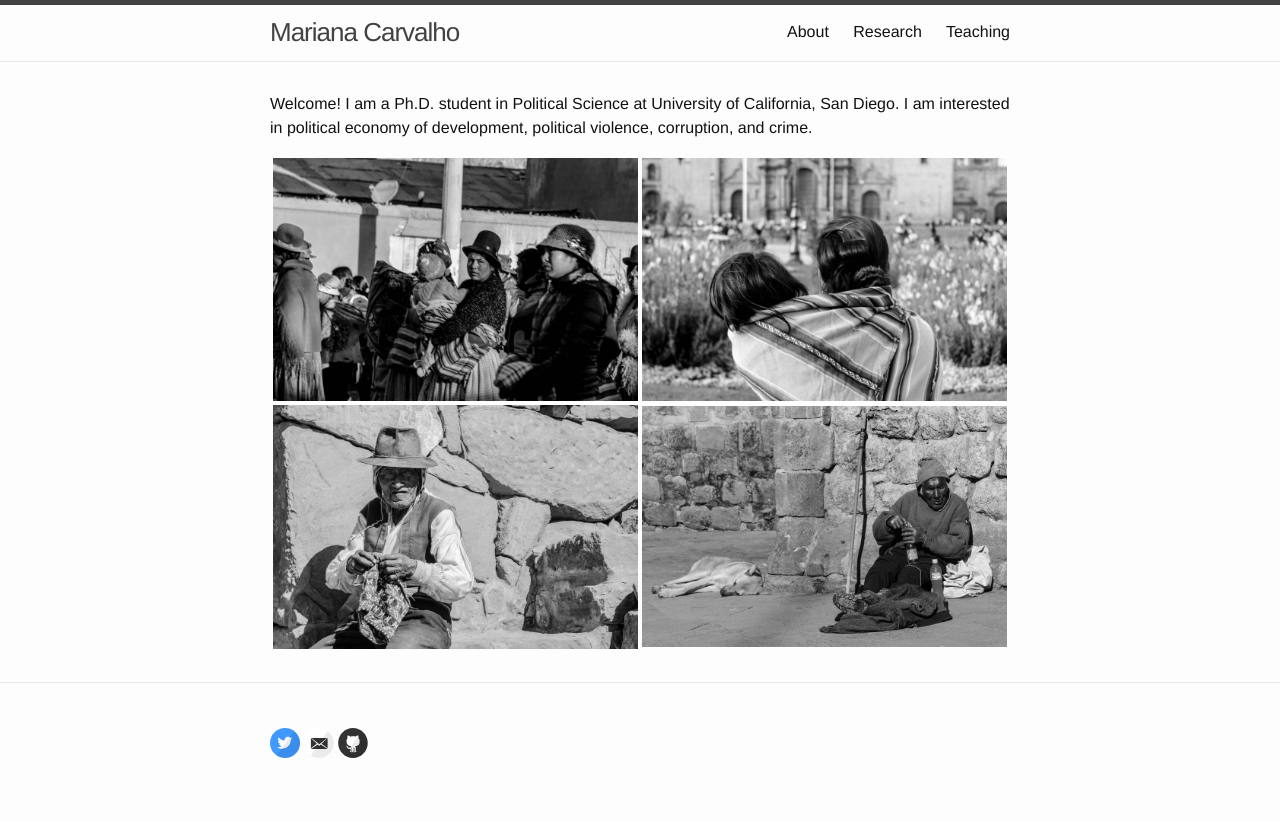
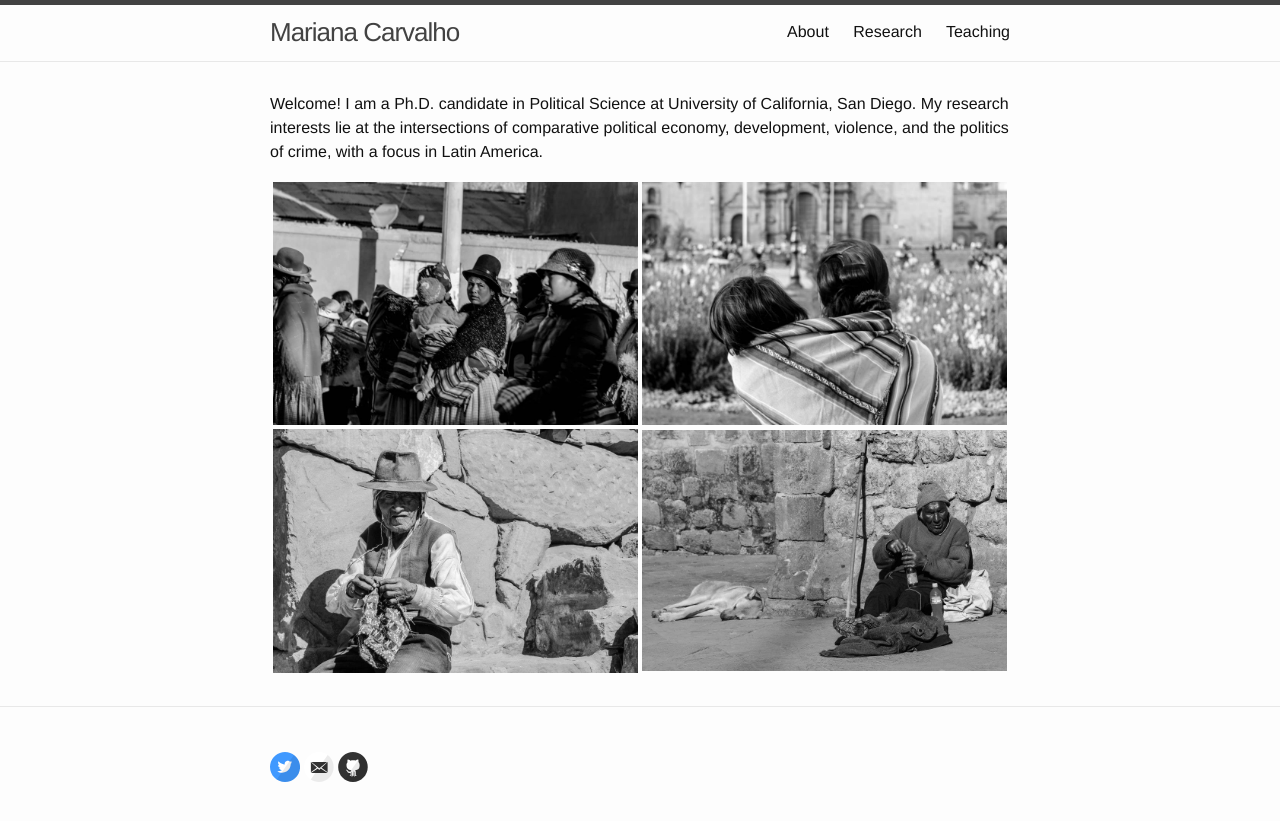
Before and after one commit to mariana-carvalho/mariana-carvalho.github.io, a Jekyll site: the page built from index.md, in a window 1280 px wide. Shown: the top 821 px of the page. Built offline with Jekyll 4.4.1, drawn with Linux system fonts in a browser that asks for light colours.

Commit message:
Update about.

```diff
--- a/index.md
+++ b/index.md
@@ -6,7 +6,7 @@ layout: home
 ---
 
 
-Welcome! I am a Ph.D. student in Political Science at University of California, San Diego. I am interested in political economy of development, political violence, corruption, and crime.
+Welcome! I am a Ph.D. candidate in Political Science at University of California, San Diego. My research interests lie at the intersections of comparative political economy, development, violence, and the politics of crime, with a focus in Latin America.
 
 
 ![foto](/files/foto1.jpg)  | ![foto2](/files/foto2.jpg)
```
Also changed, not shown: teaching.md (+1 -1 lines).
